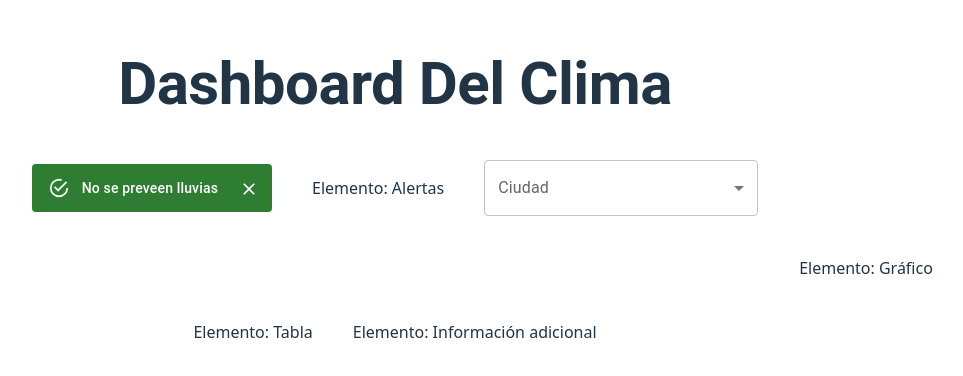
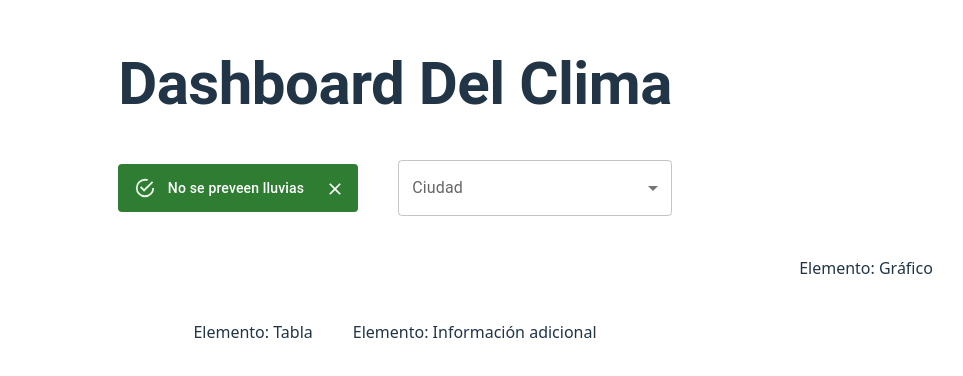
Before and after one commit to JGAndrade03/Dashboard_dawm, a React (Vite) app: page / in a window 1280 px wide. Shown: the part 204-580 px from the top of the page, without its empty margins (245-1208 px from the left). Built offline with nearby package versions, Linux system fonts and the light colour scheme; no server answers.

Commit message:
"Cambio de Alert"

```diff
--- a/src/App.tsx
+++ b/src/App.tsx
@@ -25,13 +25,14 @@ function App() {
          {/* Alertas */}
          <Grid container justifyContent="right" alignItems="center">
 
-             <AlertUI description="No se preveen lluvias"/>Elemento: Alertas</Grid>
+             <AlertUI description="No se preveen lluvias"/></Grid>
 
          {/* Selector */}
          <Grid size= {{ xs: 12, md: 3}}><SelectorUI></SelectorUI></Grid>
 
          {/* Indicadores */}
          <Grid size= {{ xs: 12, md: 9}}>
+
             <Grid size = {{xs: 12, md: 3}}>
                 {dataFetcherOutput &&
         (<IndicatorUI
@@ -39,6 +40,7 @@ function App() {
             description={ `${dataFetcherOutput.current.temperature_2m} ${dataFetcherOutput.current_units.temperature_2m}` } />)
     }
             </Grid>
+
             <Grid size = {{xs: 12, md: 3}}>
               {/* IndicatorUI con la Temperatura aparente en °C' */}
                 {dataFetcherOutput &&
```
